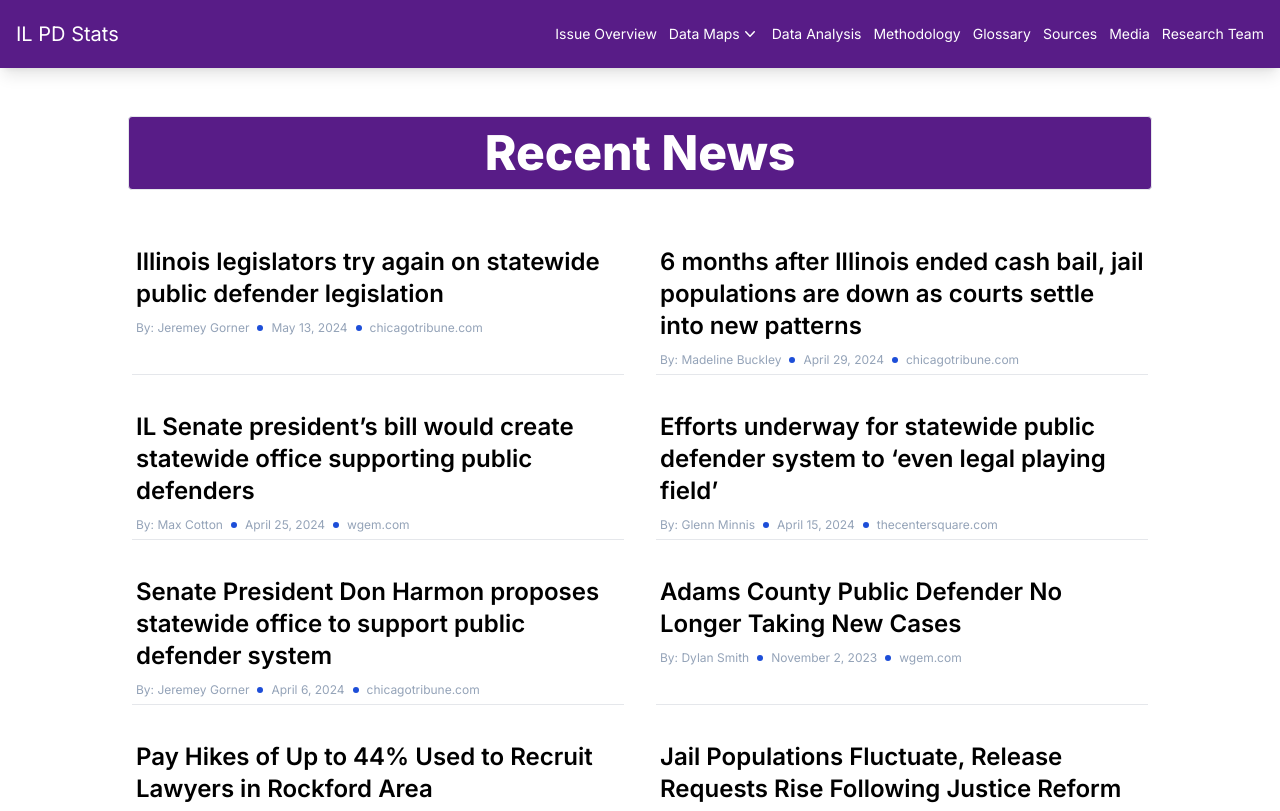
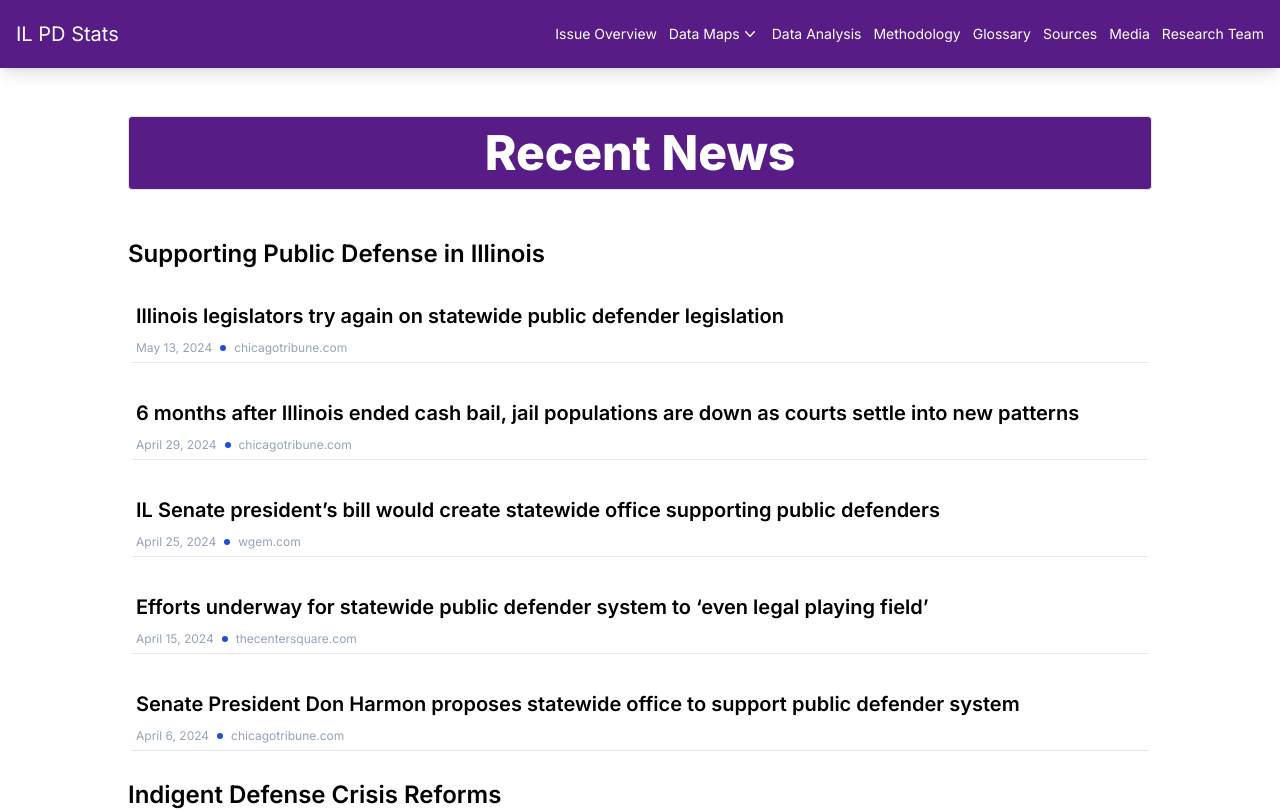
Before and after one commit to hunterMotko/il_pd_st, a Next.js app: page /media in a window 1280 px wide. Shown: the top 811 px of the page. Built offline with nearby package versions, Linux system fonts and the light colour scheme.

Commit message:
Fix: Adding sub headings

```diff
--- a/public/media.json
+++ b/public/media.json
@@ -1,4 +1,5 @@
-[
+{
+  "supporting" : [
     {
       "title": "Illinois legislators try again on statewide public defender legislation",
       "author": "Jeremey Gorner",
@@ -33,8 +34,9 @@
       "date": "April 6, 2024",
       "linkTitle": "chicagotribune.com",
       "link": "https://www.chicagotribune.com/2024/04/06/senate-president-don-harmon-proposes-statewide-office-to-support-public-defender-system"
-  },
-
+    }
+  ],
+  "indigent": [
     {
       "title": "Adams County Public Defender No Longer Taking New Cases",
       "author": "Dylan Smith",
@@ -134,3 +136,4 @@
       "link": "https://thehill.com/opinion/congress-blog/4123242-delayed-justice-is-a-hidden-crisis-in-our-federal-justice-system/"
     }
   ]
+}
--- a/src/app/media/page.tsx
+++ b/src/app/media/page.tsx
@@ -11,33 +11,39 @@ type ArticleData = {
 
 export default function NewsPage() {
   const d = JSON.parse(JSON.stringify(json))
+  const supporting = "Supporting Public Defense in Illinois"
+  const indigent = "Indigent Defense Crisis Reforms"
+
   return (
     <div className="container mx-auto">
       <section className="max-w-screen-2xl m-auto w-full px-3 sm:px-8 lg:px-16 xl:px-32 flex flex-col gap-12 py-12 2xl:py-16">
         <h1 className="w-full text-4xl bg-purple-900 border rounded text-white text-center p-3 font-extrabold mx-auto md:text-5xl">
           Recent News
         </h1>
-        <div className="grid w-full grid-flow-row gap-x-0 gap-y-6 md:grid-cols-2 md:gap-6 xl:grid-cols-2">
-          {d.map((item: ArticleData) => <Article key={item.title} {...item} />)}
+        <div className="grid w-full grid-flow-row gap-x-0 gap-y-6 md:grid-cols-1 md:gap-6 xl:grid-cols-1">
+          <h2 className="text-2xl font-semibold">
+            {supporting}
+          </h2>
+          {d.supporting.map((item: ArticleData) => <Article key={item.title} {...item}/>)}
+          <h2 className="text-2xl font-semibold">
+            {indigent}
+          </h2>
+          {d.indigent.map((item: ArticleData) => <Article key={item.title} {...item}/>)}
         </div>
       </section>
     </div>
   )
 }
 
-function Article({ title, author, date, linkTitle, link }: ArticleData) {
+function Article({ title, date, linkTitle, link }: ArticleData) {
   return (
     <div className="flex flex-col items-start gap-3 m-1 p-1 pb-2 border-b">
       <Link href={link} target="_blank" className="hover:underline hover:text-purple-800">
-        <h3 className="text-2xl font-semibold">
+        <h3 className="text-xl font-semibold">
           {title}
         </h3>
       </Link>
       <p className="inline-flex items-center justify-start gap-2">
-        <span className="text-xs leading-none text-slate-400">
-          By: {author}
-        </span>
-        <span className="size-1.5 rounded-full bg-blue-700" />
         <span className="text-xs leading-none text-slate-400">
           {date}
         </span>
```
Lines whose indentation alone changed are shown as unchanged.
